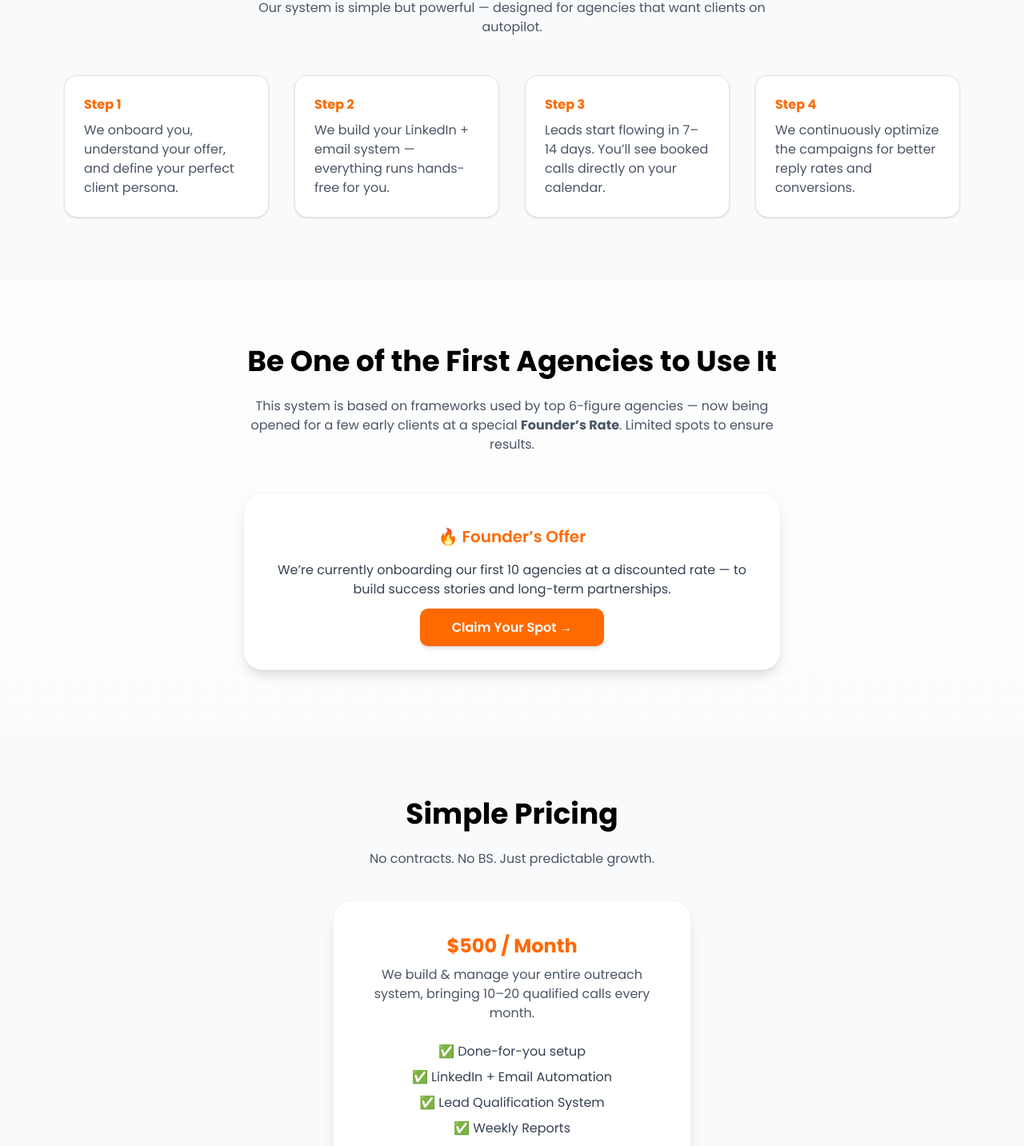
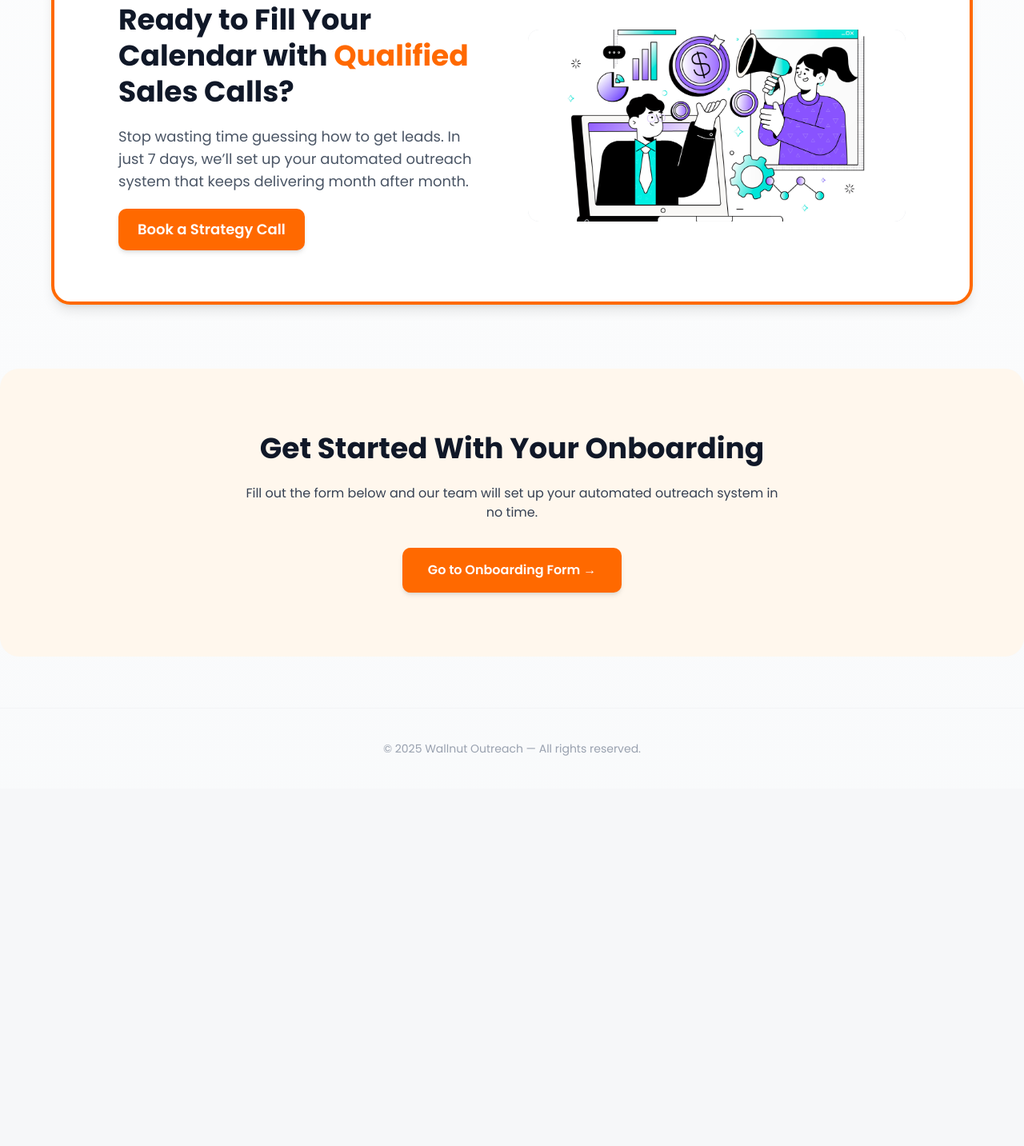
Before and after one commit to growclients-Flow/WallnutFlow, a Next.js app: page / in a window 1280 px wide. Shown: the part 1429-2862 px from the top of the page at 80% size. After the commit the page ends 2415 px from the top, so only its background shows below. Built offline with nearby package versions, Linux system fonts and the light colour scheme.

Commit message:
google ads added

```diff
--- a/app/page.tsx
+++ b/app/page.tsx
@@ -1,20 +1,34 @@
 import Link from "next/link";
-import Image from "next/image"
+import Image from "next/image";
+import Script from "next/script"; // ✅ Add this import
+
 export default function Home() {
   return (
     <div className="min-h-screen bg-gradient-to-b from-white to-gray-50 font-sans text-black">
+
+      {/* Google AdSense Script ✅ */}
+      <Script
+        async
+        src="https://pagead2.googlesyndication.com/pagead/js/adsbygoogle.js?client=ca-pub-9087396282597110"
+        crossOrigin="anonymous"
+      />
+
       {/* Navbar */}
       <header className="flex justify-between items-center px-10 md:px-20 py-6 border-b border-gray-200 bg-white/80 backdrop-blur-sm sticky top-0 z-50">
-      <script async src="https://pagead2.googlesyndication.com/pagead/js/adsbygoogle.js?client=ca-pub-9087396282597110"
-     crossorigin="anonymous"></script>
         <h1 className="text-2xl md:text-3xl font-extrabold tracking-tight">
           Wallnut<span className="text-orange-500">.</span>
         </h1>
 
         <nav className="flex items-center space-x-8 text-sm md:text-base font-medium">
-          <Link href="#services" className="hover:text-orange-500 transition-colors">About</Link>
-          <Link href="#process" className="hover:text-orange-500 transition-colors">How We Works</Link>
-          <Link href="/Blog" className="hover:text-orange-500 transition-colors">Blog</Link>
+          <Link href="#services" className="hover:text-orange-500 transition-colors">
+            About
+          </Link>
+          <Link href="#process" className="hover:text-orange-500 transition-colors">
+            How We Works
+          </Link>
+          <Link href="/Blog" className="hover:text-orange-500 transition-colors">
+            Blog
+          </Link>
           <Link
             href="https://calendar.app.google/utoRhRPhPQFRAqKd8"
             className="bg-orange-500 text-white px-5 py-2 rounded-lg hover:bg-orange-600 transition-all shadow-sm"
@@ -26,7 +40,6 @@ export default function Home() {
 
       {/* Hero Section */}
       <main className="px-10 md:px-20 py-24 grid grid-cols-1 md:grid-cols-2 gap-14 items-center">
-        {/* Left Content */}
         <div className="space-y-8">
           <h2 className="text-5xl md:text-6xl font-extrabold leading-tight tracking-tight">
             Book <span className="text-orange-500">10–20 Qualified</span> Sales Calls Every Month.
@@ -43,13 +56,11 @@ export default function Home() {
           </Link>
         </div>
 
-        {/* Right Preview Video Section */}
+        {/* Video Preview */}
         <div className="relative w-full h-80 md:h-96 flex items-center justify-center">
           <div className="absolute inset-0 bg-gradient-to-tr from-orange-200 via-white to-gray-100 rounded-3xl blur-3xl opacity-70"></div>
           <div className="relative z-10 w-full h-full bg-white border border-gray-200 rounded-2xl shadow-xl overflow-hidden">
-            <video
-              className="w-full h-full object-cover rounded-2xl"
-              controls>
+            <video className="w-full h-full object-cover rounded-2xl" controls>
               <source src="/preview.mp4" type="video/mp4" />
               Your browser does not support the video tag.
             </video>
@@ -57,8 +68,7 @@ export default function Home() {
         </div>
       </main>
 
-
-      {/* About / What We Do */}
+      {/* About Section */}
       <section id="services" className="px-10 md:px-20 py-20 text-center">
         <h3 className="text-4xl font-bold mb-6">What We Do</h3>
         <p className="text-gray-600 max-w-3xl mx-auto mb-12">
@@ -70,88 +80,22 @@ export default function Home() {
         <div className="grid md:grid-cols-3 gap-10">
           <div className="p-8 bg-white rounded-2xl shadow-md border border-gray-100">
             <h4 className="text-xl font-semibold mb-3 text-orange-500">1️⃣ Research & Targeting</h4>
-            <p className="text-gray-600">We identify decision-makers in your exact niche with purchasing power and intent.</p>
+            <p className="text-gray-600">
+              We identify decision-makers in your exact niche with purchasing power and intent.
+            </p>
           </div>
           <div className="p-8 bg-white rounded-2xl shadow-md border border-gray-100">
             <h4 className="text-xl font-semibold mb-3 text-orange-500">2️⃣ Personalized Outreach</h4>
-            <p className="text-gray-600">AI-powered messages crafted for natural responses, not spam — so you stand out.</p>
+            <p className="text-gray-600">
+              AI-powered messages crafted for natural responses, not spam — so you stand out.
+            </p>
           </div>
           <div className="p-8 bg-white rounded-2xl shadow-md border border-gray-100">
             <h4 className="text-xl font-semibold mb-3 text-orange-500">3️⃣ Automation & Reporting</h4>
-            <p className="text-gray-600">We handle the tech setup, sequences, and performance tracking — all done-for-you.</p>
+            <p className="text-gray-600">
+              We handle the tech setup, sequences, and performance tracking — all done-for-you.
+            </p>
           </div>
-        </div>
-      </section>
-
-      {/* How It Works */}
-      <section id="process" className="px-10 md:px-20 py-20 bg-gray-50 text-center">
-        <h3 className="text-4xl font-bold mb-6">How It Works</h3>
-        <p className="text-gray-600 max-w-2xl mx-auto mb-12">
-          Our system is simple but powerful — designed for agencies that want clients on autopilot.
-        </p>
-
-        <div className="grid md:grid-cols-4 gap-8 text-left">
-          <div className="p-6 bg-white rounded-2xl shadow-sm border">
-            <h4 className="font-bold text-orange-500 mb-2">Step 1</h4>
-            <p className="text-gray-600">We onboard you, understand your offer, and define your perfect client persona.</p>
-          </div>
-          <div className="p-6 bg-white rounded-2xl shadow-sm border">
-            <h4 className="font-bold text-orange-500 mb-2">Step 2</h4>
-            <p className="text-gray-600">We build your LinkedIn + email system — everything runs hands-free for you.</p>
-          </div>
-          <div className="p-6 bg-white rounded-2xl shadow-sm border">
-            <h4 className="font-bold text-orange-500 mb-2">Step 3</h4>
-            <p className="text-gray-600">Leads start flowing in 7–14 days. You’ll see booked calls directly on your calendar.</p>
-          </div>
-          <div className="p-6 bg-white rounded-2xl shadow-sm border">
-            <h4 className="font-bold text-orange-500 mb-2">Step 4</h4>
-            <p className="text-gray-600">We continuously optimize the campaigns for better reply rates and conversions.</p>
-          </div>
-        </div>
-      </section>
-
-      {/* Early Access / Social Proof Alternative */}
-      <section className="px-10 md:px-20 py-20 text-center">
-        <h3 className="text-4xl font-bold mb-6">Be One of the First Agencies to Use It</h3>
-        <p className="text-gray-600 max-w-2xl mx-auto mb-12">
-          This system is based on frameworks used by top 6-figure agencies — now being opened for a few early clients at a
-          special <strong>Founder’s Rate</strong>. Limited spots to ensure results.
-        </p>
-
-        <div className="bg-white p-10 rounded-3xl shadow-lg border border-gray-100 max-w-2xl mx-auto">
-          <h4 className="text-xl font-semibold mb-4 text-orange-500">🔥 Founder’s Offer</h4>
-          <p className="text-gray-700 mb-6">
-            We’re currently onboarding our first 10 agencies at a discounted rate — to build success stories and long-term partnerships.
-          </p>
-          <Link
-            href="https://calendar.app.google/utoRhRPhPQFRAqKd8"
-            className="bg-orange-500 text-white px-10 py-3 rounded-lg font-semibold hover:bg-orange-600 transition-all shadow-md"
-          >
-            Claim Your Spot →
-          </Link>
-        </div>
-      </section>
-
-      {/* Pricing Section */}
-      <section id="pricing" className="px-10 md:px-20 py-20 text-center bg-gray-50">
-        <h3 className="text-4xl font-bold mb-6">Simple Pricing</h3>
-        <p className="text-gray-600 mb-10">No contracts. No BS. Just predictable growth.</p>
-
-        <div className="max-w-md mx-auto bg-white p-10 rounded-3xl shadow-lg border border-gray-100">
-          <h4 className="text-2xl font-bold mb-2 text-orange-500">$500 / Month</h4>
-          <p className="text-gray-600 mb-6">We build & manage your entire outreach system, bringing 10–20 qualified calls every month.</p>
-          <ul className="text-gray-700 mb-6 space-y-2">
-            <li>✅ Done-for-you setup</li>
-            <li>✅ LinkedIn + Email Automation</li>
-            <li>✅ Lead Qualification System</li>
-            <li>✅ Weekly Reports</li>
-          </ul>
-          <Link
-            href="https://calendar.app.google/utoRhRPhPQFRAqKd8"
-            className="bg-orange-500 text-white px-8 py-3 rounded-lg font-semibold hover:bg-orange-600 transition-all shadow-md"
-          >
-            Book a Call
-          </Link>
         </div>
       </section>
 
@@ -161,7 +105,6 @@ export default function Home() {
         className="relative px-6 md:px-20 py-16 bg-white border-4 border-orange-500 rounded-3xl max-w-6xl mx-auto my-20 shadow-lg"
       >
         <div className="grid md:grid-cols-2 gap-10 items-center">
-    {/* Left Text Content */}
           <div className="space-y-5">
             <h2 className="text-3xl md:text-4xl font-extrabold leading-tight text-gray-900">
               Ready to Fill Your Calendar with{" "}
@@ -173,17 +116,16 @@ export default function Home() {
             </p>
 
             <a
-        href="https://calendar.app.google/utoRhRPhPQFRAqKd8" // Replace with your Calendly or booking URL
+              href="https://calendar.app.google/utoRhRPhPQFRAqKd8"
               target="_blank"
+              rel="noopener noreferrer"
               className="inline-block bg-orange-500 text-white font-semibold text-base md:text-lg px-6 py-3 rounded-lg hover:bg-orange-600 transition-all shadow-md"
             >
               Book a Strategy Call
             </a>
           </div>
 
-    {/* Right Visual Placeholder */}
           <div className="bg-gray-200 rounded-xl h-52 md:h-60 flex items-center justify-center overflow-hidden">
-      {/* You can replace this placeholder with an image, animation, or testimonial */}
             <Image
               src="/preview.jpg"
               alt="Service preview"
@@ -195,7 +137,7 @@ export default function Home() {
         </div>
       </section>
 
-{/* Onboarding Form CTA Section */}
+      {/* Onboarding Form */}
       <section className="px-10 md:px-20 py-20 bg-orange-50 text-center rounded-3xl my-16">
         <h3 className="text-3xl md:text-4xl font-extrabold mb-6 text-gray-900">
           Get Started With Your Onboarding
@@ -207,12 +149,12 @@ export default function Home() {
         <a
           href="https://forms.gle/hu4KysNp5pj7eKD36"
           target="_blank"
+          rel="noopener noreferrer"
           className="inline-block bg-orange-500 text-white font-semibold px-8 py-4 rounded-lg hover:bg-orange-600 transition-all shadow-md"
         >
           Go to Onboarding Form →
         </a>
       </section>
-
 
       {/* Footer */}
       <footer className="text-center py-10 text-gray-400 text-sm border-t border-gray-100">
```
Lines whose indentation alone changed are shown as unchanged.
